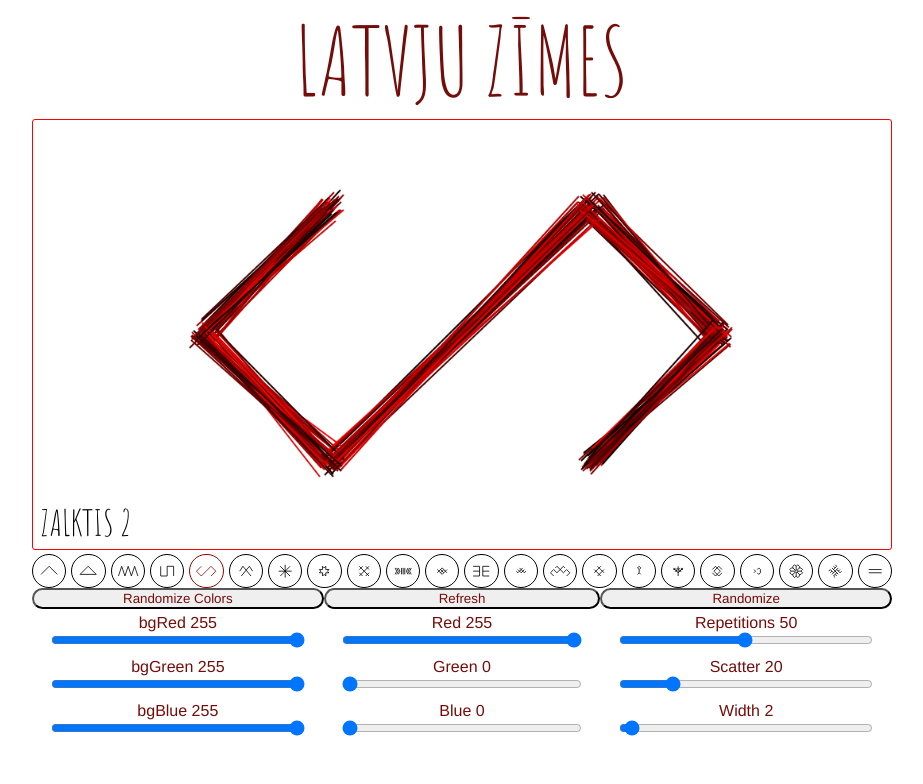
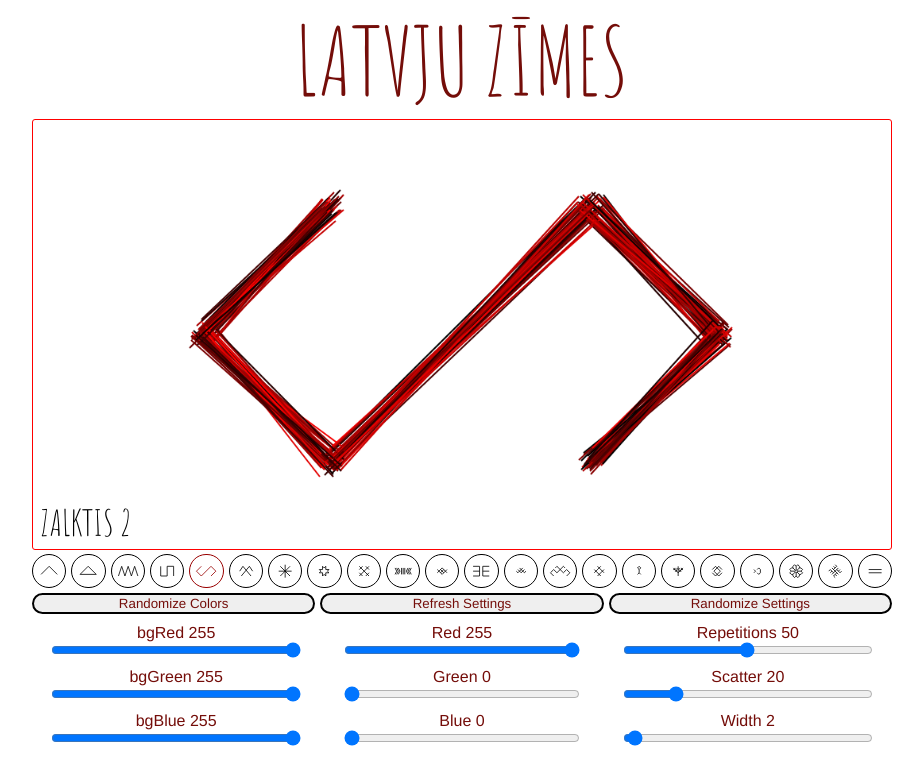
Before and after one commit to abbasnake/latvjuZimesWebPage, a Vue app in the folder client/: page /#/ in a window 1280 px wide. Shown: the top 784 px of the page, without its empty margins (178-1101 px from the left). Built offline with nearby package versions, Linux system fonts and the light colour scheme.

Commit message:
minor tweaking, gathered all buttons under one component, added click and hover animation to buttons

```diff
--- a/client/src/components/AppButton.vue
+++ b/client/src/components/AppButton.vue
@@ -18,6 +18,19 @@ export default {
 
 <style lang="scss" scoped>
 .button {
+    border: 2px solid black;
     border-radius: 20px;
+    transition: all .2s linear;
+    &:focus {
+        outline: none;
+    }
+    &:hover {
+        background-color: black;
+        color: white;
+    }
+    &:active {
+        border: 5px;
+        transform: translateY(2px);
+    }
 }
 </style>
--- a/client/src/components/AppControls.vue
+++ b/client/src/components/AppControls.vue
@@ -1,9 +1,7 @@
 <template>
   <div class="controls">
     <app-select class="controls__select" />
-    <app-button class="controls__checkbox" @clicked="randomizeColors">Randomize Colors</app-button>
-    <app-button class="controls__refresh" @clicked="refresh">Refresh</app-button>
-    <app-button class="controls__randomize" @clicked="randomize">Randomize</app-button>
+    <app-buttons class="controls__buttons" />
     <app-bg-sliders class="controls__bgSliders" />
     <app-color-sliders class="controls__colorSliders" />
     <app-other-sliders class="controls__otherSliders" />
@@ -15,7 +13,7 @@ import AppControlsSelect from '@/components/AppControlsSelect'
 import AppControlsBgColorSliders from '@/components/AppControlsBgColorSliders'
 import AppControlsColorSliders from '@/components/AppControlsColorSliders'
 import AppControlsOtherSliders from '@/components/AppControlsOtherSliders'
-import AppButton from '@/components/AppButton'
+import AppControlsButtons from '@/components/AppControlsButtons'
 
 export default {
   name: 'AppControls',
@@ -24,18 +22,7 @@ export default {
     'app-bg-sliders': AppControlsBgColorSliders,
     'app-color-sliders': AppControlsColorSliders,
     'app-other-sliders': AppControlsOtherSliders,
-    'app-button': AppButton
-  },
-  methods: {
-    randomizeColors () {
-      this.$store.dispatch('toggleColors')
-    },
-    refresh () {
-      this.$store.dispatch('refresh')
-    },
-    randomize () {
-      this.$store.dispatch('randomizeSliders')
-    }
+    'app-buttons': AppControlsButtons
   }
 }
 </script>
@@ -45,19 +32,14 @@ export default {
   display: grid;
   grid-template-areas:
     "select    select       select"
-    "checkbox  refresh      randomize"
+    "buttons   buttons      buttons"
     "bgSliders colorSliders otherSliders";
+  grid-gap: 5px;
   &__select {
     grid-area: select;
   }
-  &__checkbox {
-    grid-area: checkbox;
-  }
-  &__refresh {
-    grid-area: refresh;
-  }
-  &__randomize {
-    grid-area: randomize;
+  &__buttons {
+    grid-area: buttons;
   }
   &__bgSliders {
     grid-area: bgSliders;
--- /dev/null
+++ b/client/src/components/AppControlsButtons.vue
@@ -0,0 +1,38 @@
+<template>
+  <div class="container">
+    <app-button class="container__colors" @clicked="randomizeColors">Randomize Colors</app-button>
+    <app-button class="container__refresh" @clicked="refresh">Refresh Settings</app-button>
+    <app-button class="container__randomize" @clicked="randomize">Randomize Settings</app-button>
+  </div>
+</template>
+
+<script>
+import AppButton from '@/components/AppButton'
+
+export default {
+  name: 'AppControlsButtons',
+  components: {
+    'app-button': AppButton
+  },
+  methods: {
+    randomizeColors () {
+      this.$store.dispatch('toggleColors')
+    },
+    refresh () {
+      this.$store.dispatch('refresh')
+    },
+    randomize () {
+      this.$store.dispatch('randomizeSliders')
+    }
+  }
+}
+</script>
+
+<style lang="scss" scoped>
+.container {
+  // border: 1px solid grey;
+  display: grid;
+  grid-template-columns: 1fr 1fr 1fr;
+  grid-gap: 5px;
+}
+</style>
--- a/client/src/components/AppIcon.vue
+++ b/client/src/components/AppIcon.vue
@@ -59,6 +59,7 @@ export default {
   background-color: white;
   transition: all .2s linear;
   max-width: 35px;
+  cursor: pointer;
   width: 100%;
   &:hover, &:hover > line {
     background-color: black;
```
